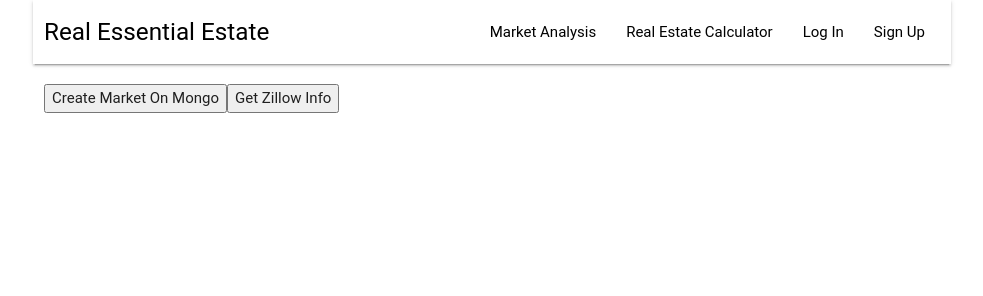
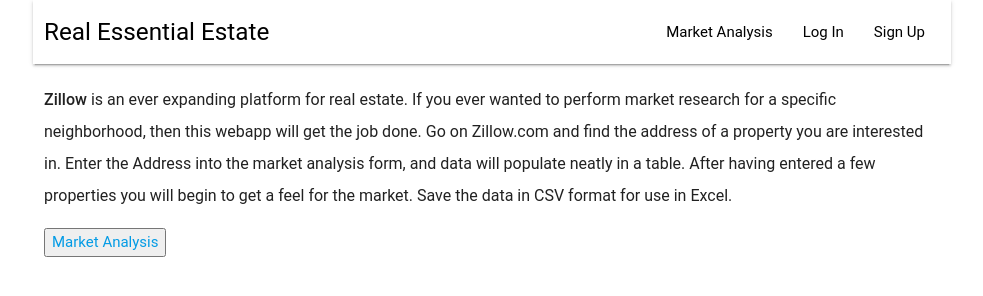
Before and after one commit to ludiculous/REIapp, a React app: page / in a window 1280 px wide. Shown: the whole page, without its empty margins (148-1131 px from the left). Built offline with nearby package versions, Linux system fonts and the light colour scheme; no server answers.

Commit message:
REI First

```diff
--- a/src/components/Header.js
+++ b/src/components/Header.js
@@ -47,11 +47,6 @@
                   Market Analysis
                   </Link>
                 </li>
-                <li>
-                  <Link to={'/RECalc'}>
-                  Real Estate Calculator
-                  </Link>
-                </li>
 
                 {this.renderAuthButton()}
 
--- a/src/pages/MarketMain.js
+++ b/src/pages/MarketMain.js
@@ -25,9 +25,15 @@
   render(){
     return(
       <div>
-      <button onClick={this.handleCreateMarket.bind(this)}>Create Market On Mongo</button>
-      <button onClick={this.handleFetchZillowHome.bind(this)}>Get Zillow Info</button>
-
+      <p className="detail-paragraph">
+      <strong>Zillow</strong> is an ever expanding platform for real estate.
+      If you ever wanted to perform market research for a specific neighborhood,
+      then this webapp will get the job done. Go on Zillow.com and find the address of a property
+      you are interested in. Enter the Address into the market analysis form, and data will populate neatly in a table.
+      After having entered a few properties you will begin to get a feel for the market. Save the data in CSV format for use
+      in Excel.
+      </p>
+      <button><a href="/market/analysis">Market Analysis</a></button>
       </div>
     )
   }
--- a/style/style.css
+++ b/style/style.css
@@ -161,3 +161,7 @@
 .save-csv-btn:hover{
   cursor: pointer;
 }
+.detail-paragraph{
+  font-size: 16px;
+    line-height: 2;
+}
```
